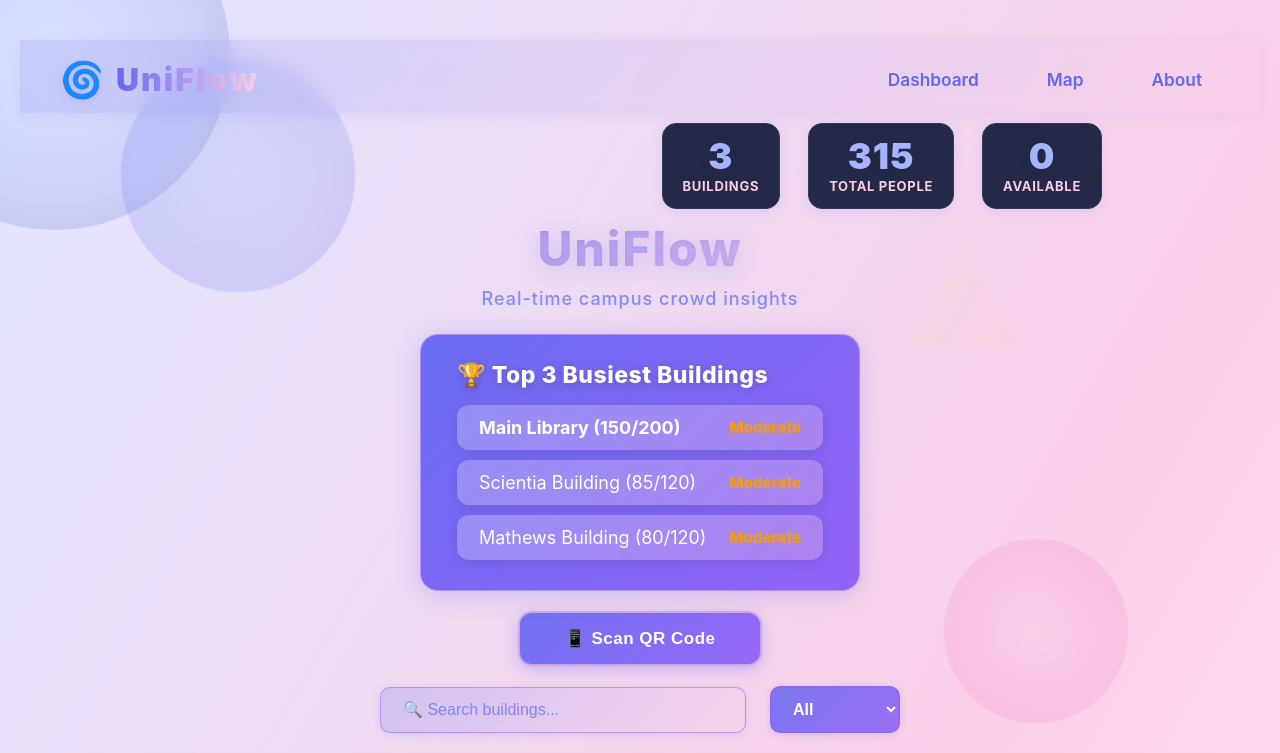
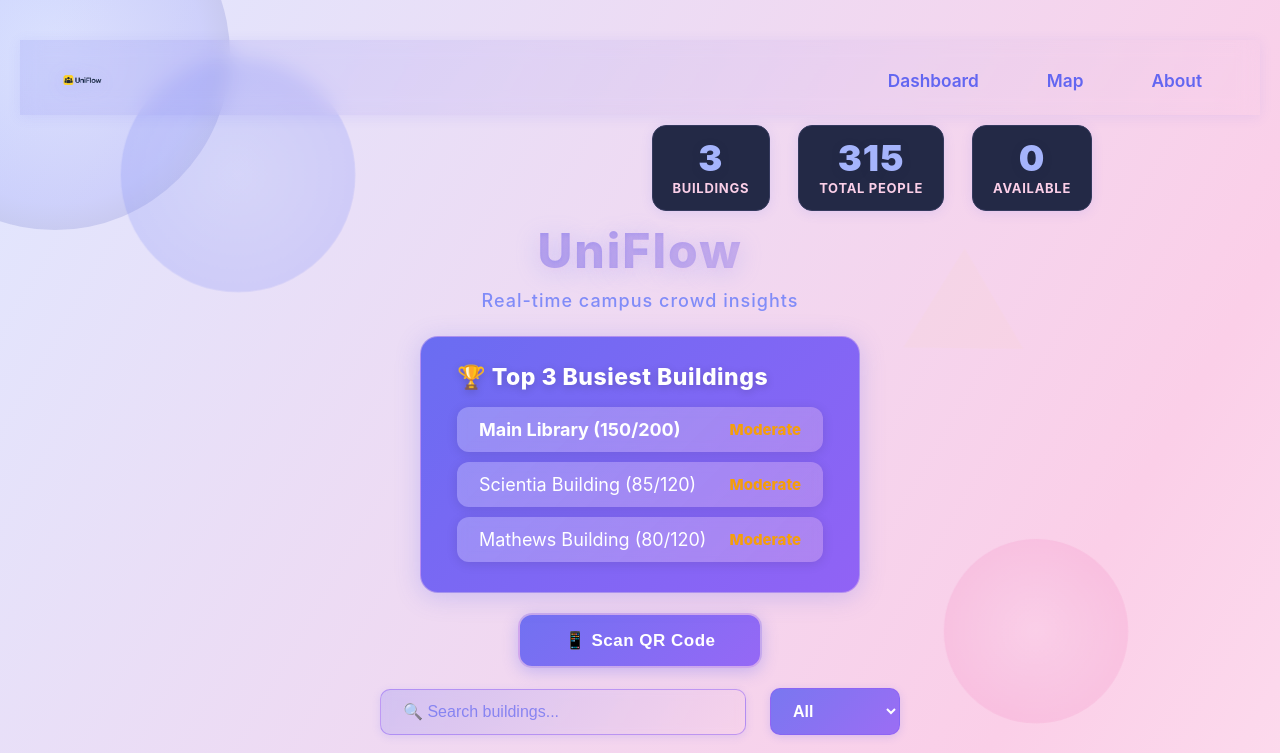
Before and after one commit to reynarddustin26/Hackathon-Devsoc, a React (Create React App) app in the folder frontend/: page / in a window 1280 px wide. Shown: the top 753 px of the page. Built offline with nearby package versions, Linux system fonts and the light colour scheme; no server answers.

Commit message:
last last

```diff
--- a/frontend/src/components/Dashboard.css
+++ b/frontend/src/components/Dashboard.css
@@ -93,11 +93,13 @@
 .navbar-logo {
   display: flex;
   align-items: center;
-  font-family: 'Poppins', 'Inter', 'Segoe UI', 'Roboto', 'Arial', sans-serif;
-  font-weight: 900;
-  font-size: 2rem;
-  color: #6366f1;
-  letter-spacing: 2px;
+}
+
+.logo-image {
+  height: 45px;
+  width: auto;
+  object-fit: contain;
+  filter: drop-shadow(0 2px 8px rgba(129, 140, 248, 0.3));
 }
 .logo-icon {
   font-size: 2.2rem;
@@ -340,7 +342,7 @@
   margin-bottom: 10px;
   flex-wrap: wrap;
   gap: 20px;
-  padding-right: 110px;
+  padding-right: 120px;
 }
 
 .header-stats {
--- a/frontend/src/components/Dashboard.js
+++ b/frontend/src/components/Dashboard.js
@@ -149,8 +149,7 @@
     {/* Navigation Bar */}
     <nav className="navbar">
       <div className="navbar-logo">
-        <span className="logo-icon">🌀</span>
-        <span className="logo-text">UniFlow</span>
+        <img src="/logo.png" alt="UniFlow Logo" className="logo-image" />
       </div>
       <ul className="navbar-links">
         <li><a href="#dashboard" onClick={e => {e.preventDefault(); document.getElementById('dashboard-header').scrollIntoView({behavior: 'smooth'});}}>Dashboard</a></li>
```
Also changed, not shown: frontend/public/logo.png (added).
